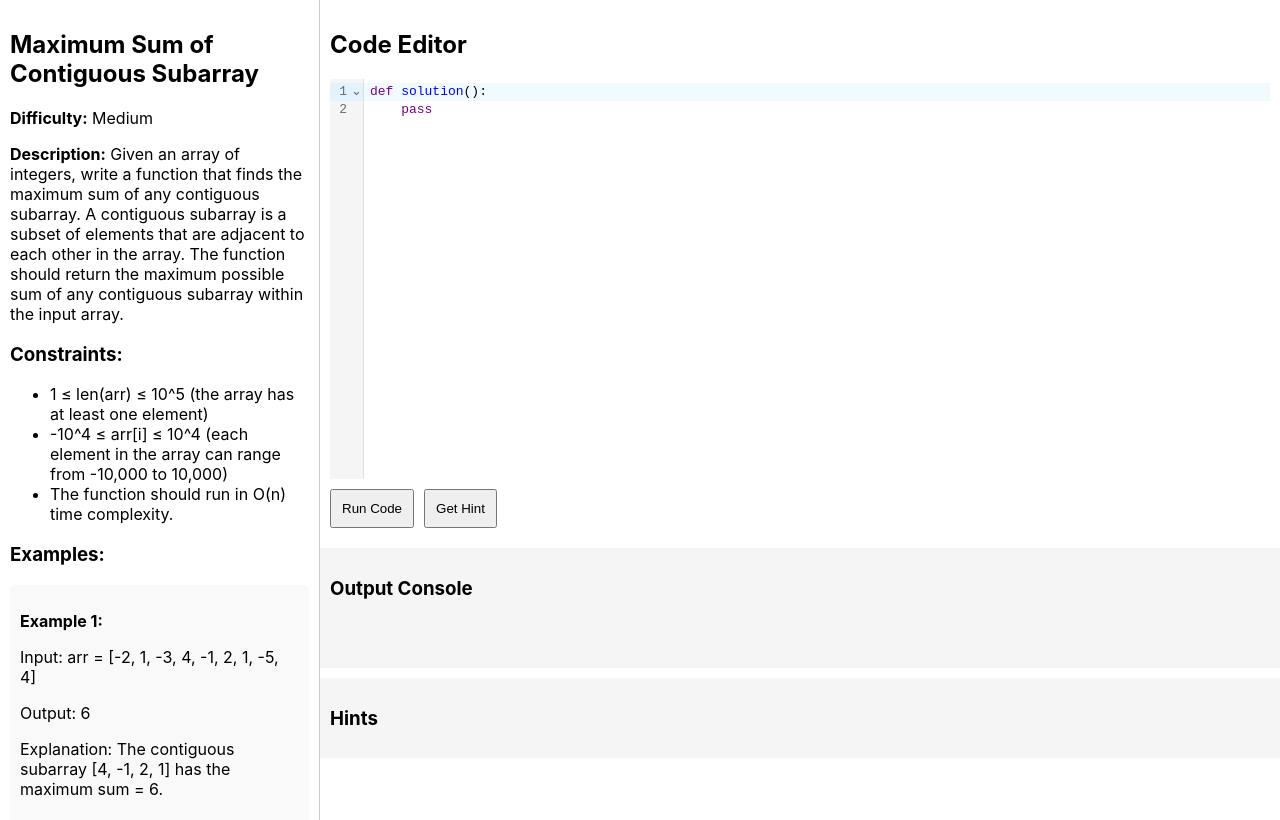
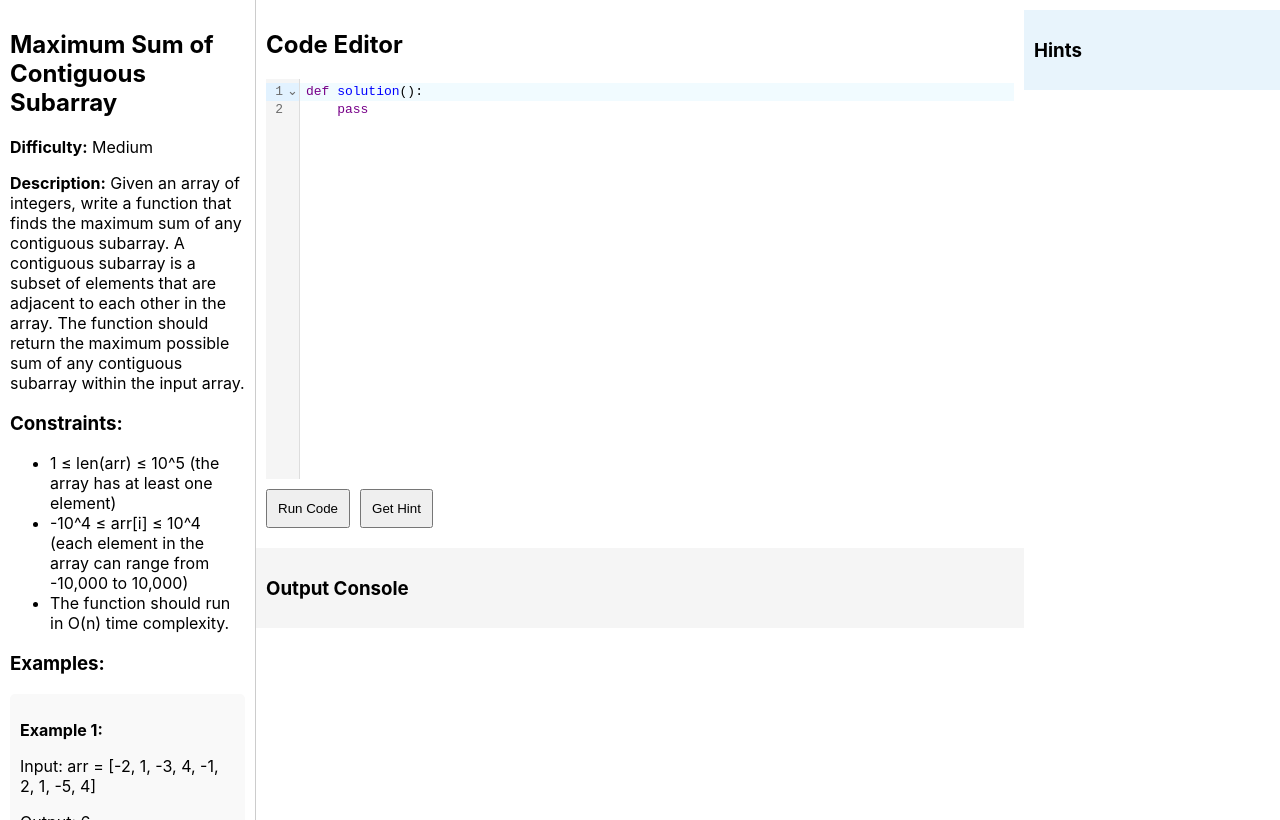
Before and after one commit to tanishabisht/App-LeetcodeAI, a React (Create React App) app: page / in a window 1280 px wide. Built offline with nearby package versions, Linux system fonts and the light colour scheme.

Commit message:
modularize component

```diff
--- a/src/App.js
+++ b/src/App.js
@@ -1,9 +1,9 @@
-import { CodingPlatform } from './components';
+import MainPage from './mainPage';
 
 function App() {
   return (
     <div>
-      <CodingPlatform />
+      <MainPage />
     </div>
   );
 }
--- /dev/null
+++ b/src/components/HintDisplay.js
@@ -0,0 +1,14 @@
+import React from 'react';
+
+const HintsDisplay = ({ hints }) => {
+  return (
+    <div style={{ padding: '10px', background: '#e8f4fc', marginTop: '10px', maxHeight: '200px', overflowY: 'auto' }}>
+      <h3>Hints</h3>
+      {hints.map((hint, index) => (
+        <p key={index}><strong>Hint {index + 1}:</strong> {hint}</p>
+      ))}
+    </div>
+  );
+};
+
+export default HintsDisplay;
--- /dev/null
+++ b/src/components/OutputConsole.js
@@ -0,0 +1,12 @@
+import React from 'react';
+
+const OutputConsole = ({ output }) => {
+  return (
+    <div style={{ padding: '10px', background: '#f5f5f5', marginTop: '10px', maxHeight: '100px', overflowY: 'auto' }}>
+      <h3>Output Console</h3>
+      <pre>{output}</pre>
+    </div>
+  );
+};
+
+export default OutputConsole;
--- a/src/components/index.js
+++ b/src/components/index.js
@@ -1,5 +1,5 @@
 export { default as ProblemStatement } from './ProblemStatement'
+export { default as CodeEditor } from './CodeEditor'
+export { default as OutputConsole } from './OutputConsole'
 export { default as TestCases } from './TestCases'
-export { default as CodeEditor } from './CodeEditor'
-
-export { default as CodingPlatform } from './CodingPlatform'
+export { default as HintDisplay } from './HintDisplay'
--- a/src/components/CodingPlatform.js
+++ b/src/mainPage.js
@@ -1,5 +1,5 @@
 import React, { useState } from 'react';
-import { ProblemStatement, CodeEditor } from './index';
+import { ProblemStatement, CodeEditor, OutputConsole, TestCases, HintDisplay } from './components';
 import axios from 'axios';
 
 const CodingPlatform = () => {
@@ -38,16 +38,10 @@ const CodingPlatform = () => {
       </div>
       <div style={{ flex: '3' }}>
         <CodeEditor executeCode={executeCode} getHint={getHint} />
-        <div style={{ padding: '10px', background: '#f5f5f5', marginTop: '10px', height: '100px', overflowY: 'auto' }}>
-          <h3>Output Console</h3>
-          <pre>{output}</pre>
-        </div>
-        <div style={{ padding: '10px', background: '#f5f5f5', marginTop: '10px', maxHeight: '200px', overflowY: 'auto' }}>
-          <h3>Hints</h3>
-          {previousHints.map((hint, index) => (
-            <p key={index}><strong>Hint {index + 1}:</strong> {hint}</p>
-          ))}
-        </div>
+        <OutputConsole output={output} />
+      </div>
+      <div style={{ flex: '1' }}>
+        <HintDisplay hints={previousHints} />
       </div>
     </div>
   );
```
